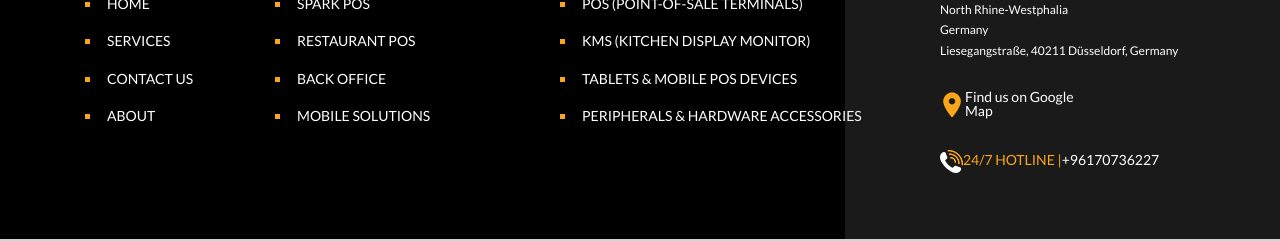
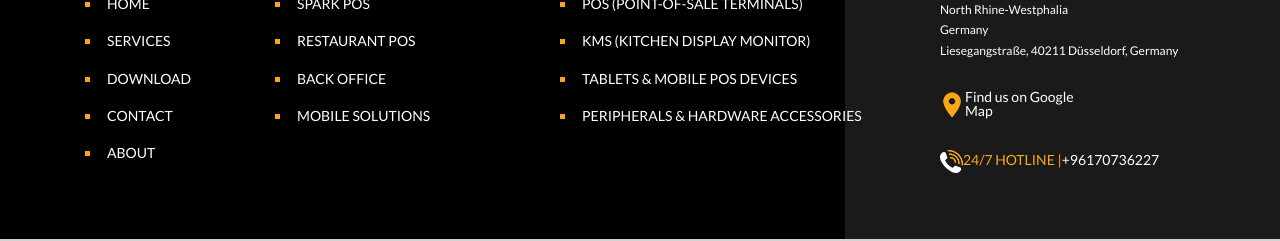
Before and after one commit to abbasspark/Sparkpos, a React (Create React App) app: page / in a window 1280 px wide. Shown: the part 2693-2934 px from the top of the page. Built offline with nearby package versions, Linux system fonts and the light colour scheme.

Commit message:
SITE MAP

```diff
--- a/src/SiteData.js
+++ b/src/SiteData.js
@@ -195,9 +195,10 @@ export const footer = {
     lable: "SITE MAP",
     items: [
       { id: 1, name: "Home", link: "/#body" },
-      { id: 2, name: "Services", link: "/services#body" },
-      { id: 3, name: "Contact Us", link: "/contact#body" },
-      { id: 4, name: "About", link: "/about#body" },
+      { id: 2, name: "Services", link: "/services" },
+      { id: 3, name: "Download", link: "/download" },
+      { id: 4, name: "Contact", link: "/contact" },
+      { id: 5, name: "About", link: "/about" },
     ],
   },
   software: {
```
